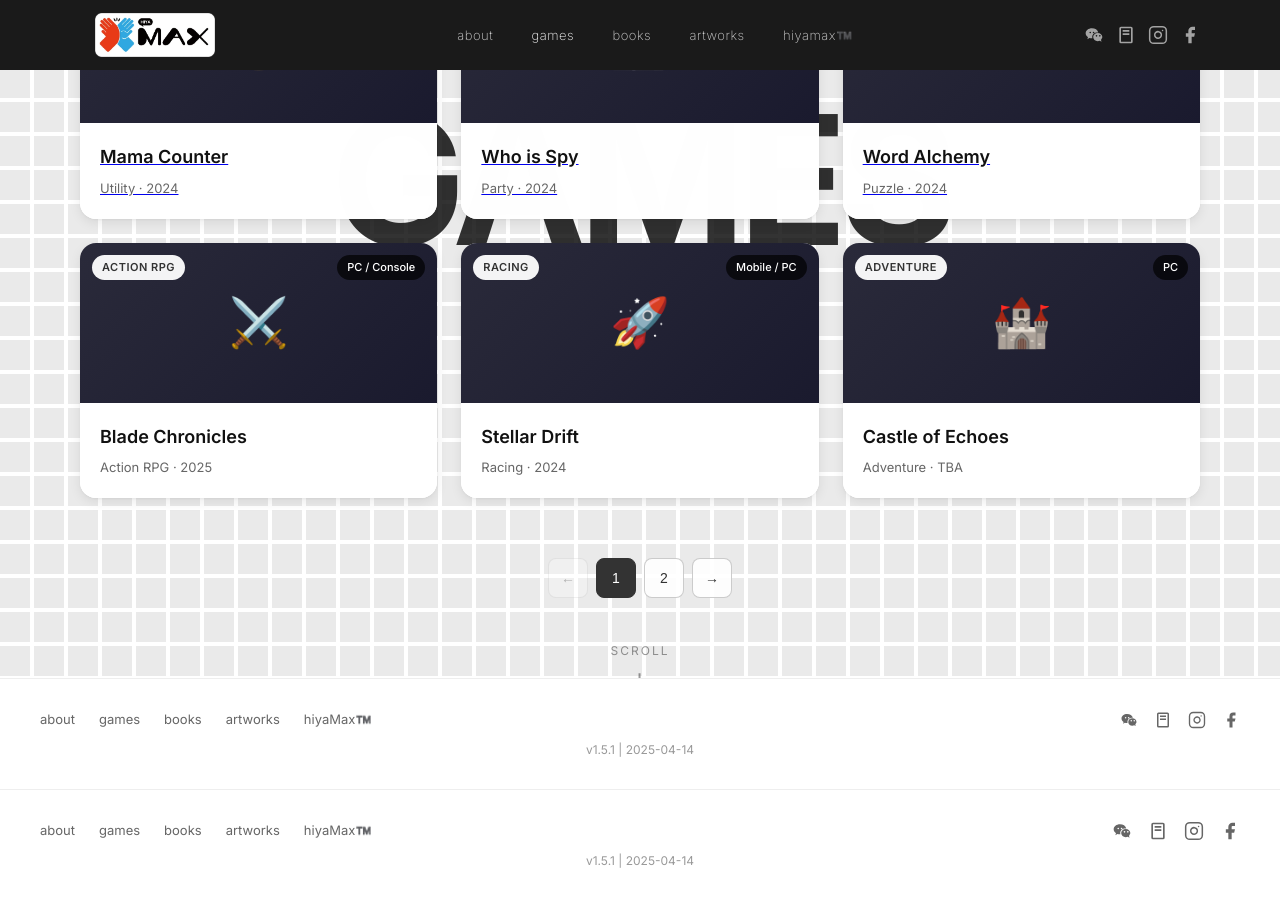
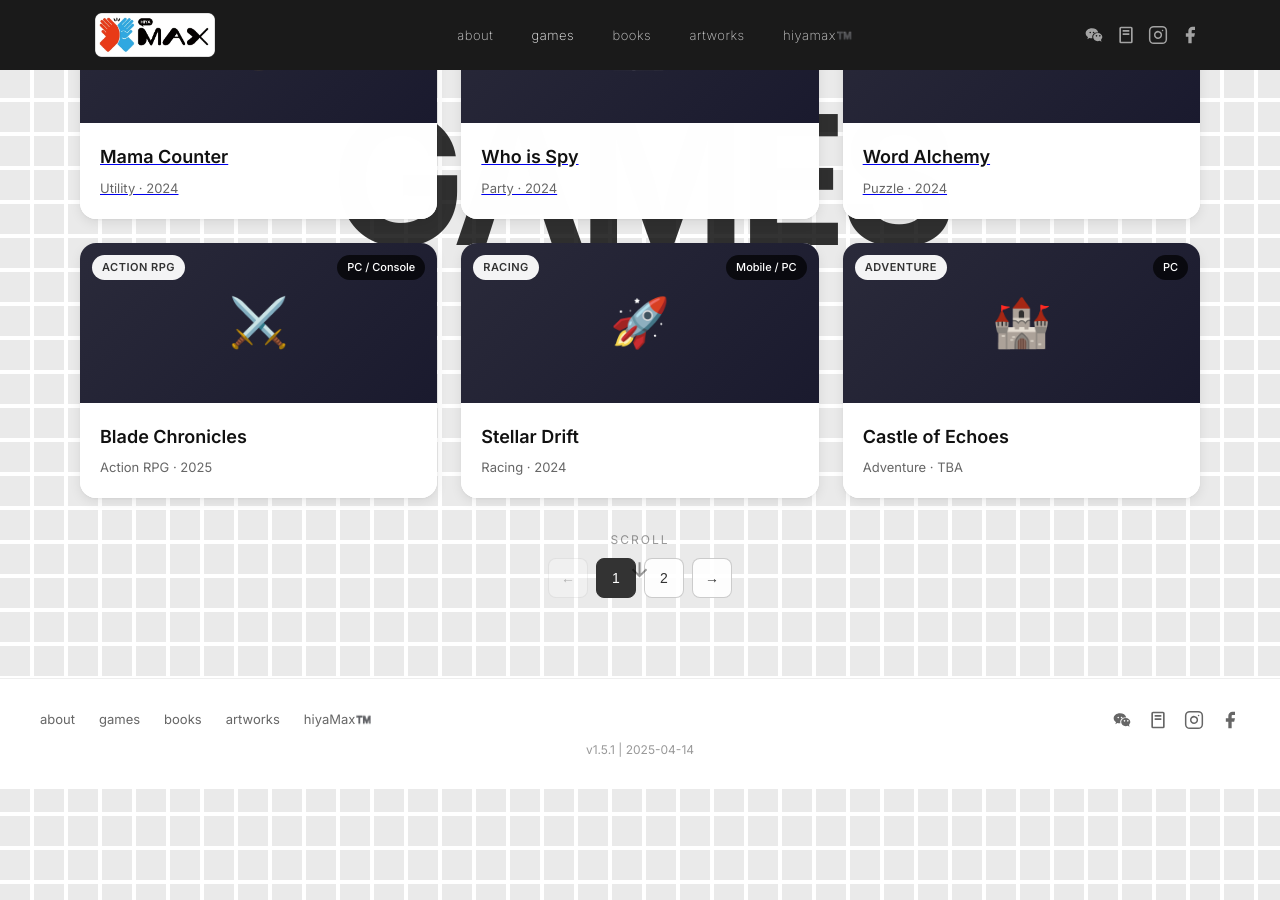
Before and after one commit to hiyaScott/hiyamax-home, a Jekyll site: the page built from games.html, in a window 1280 px wide and 900 px high, scrolled down 337 px. Built offline with Jekyll 4.4.1, drawn with Linux system fonts in a browser that asks for light colours.

Commit message:
Fix: remove duplicate footer from games list page

```diff
--- a/_layouts/games-list.html
+++ b/_layouts/games-list.html
@@ -60,34 +60,6 @@ layout: default
       <path d="M12 5v14M19 12l-7 7-7-7"/>
     </svg>
   </div>
-
-  <!-- Footer (Inside page-container so it's scrollable) -->
-  <footer class="footer">
-    <div class="footer-inner">
-      <nav class="footer-nav">
-        <a href="{{ '/' | relative_url }}">about</a>
-        <a href="{{ '/games/' | relative_url }}">games</a>
-        <a href="{{ '/books/' | relative_url }}">books</a>
-        <a href="{{ '/artworks/' | relative_url }}">artworks</a>
-        <a href="{{ '/hiyamax/' | relative_url }}">hiyaMax™️</a>
-      </nav>
-      <div class="footer-social">
-        <a href="#" class="footer-social-link" aria-label="WeChat">
-          <svg viewBox="0 0 24 24" fill="currentColor" width="18" height="18"><path d="M9.5 4C5.36 4 2 6.69 2 10c0 1.89 1.08 3.56 2.78 4.66L4 17l2.5-1.5c.89.31 1.87.5 2.91.5.23 0 .45-.02.67-.04-.14-.47-.22-.96-.22-1.46 0-3.04 2.68-5.5 6-5.5.46 0 .91.04 1.33.12C16.4 5.7 13.28 4 9.5 4zm-2 4a1 1 0 110 2 1 1 0 010-2zm4 0a1 1 0 110 2 1 1 0 010-2z"/><path d="M22 14.5c0-2.76-2.46-5-5.5-5S11 11.74 11 14.5s2.46 5 5.5 5c.87 0 1.69-.18 2.43-.5L21 20l-.57-1.94C20.73 16.78 22 15.73 22 14.5zm-7-.5a1 1 0 110-2 1 1 0 010 2zm4 0a1 1 0 110-2 1 1 0 010 2z"/></svg>
-        </a>
-        <a href="#" class="footer-social-link" aria-label="RedBook">
-          <svg viewBox="0 0 24 24" fill="currentColor" width="18" height="18"><path d="M6 2h12a2 2 0 012 2v16a2 2 0 01-2 2H6a2 2 0 01-2-2V4a2 2 0 012-2zm0 2v16h12V4H6zm2 2h8v2H8V6zm0 4h8v2H8v-2z"/></svg>
-        </a>
-        <a href="#" class="footer-social-link" aria-label="Instagram" target="_blank" rel="noopener">
-          <svg viewBox="0 0 24 24" fill="none" stroke="currentColor" stroke-width="1.8" stroke-linecap="round" stroke-linejoin="round" width="18" height="18"><rect x="2" y="2" width="20" height="20" rx="5"/><path d="M16 11.37A4 4 0 1112.63 8 4 4 0 0116 11.37z"/><line x1="17.5" y1="6.5" x2="17.51" y2="6.5"/></svg>
-        </a>
-        <a href="#" class="footer-social-link" aria-label="Facebook" target="_blank" rel="noopener">
-          <svg viewBox="0 0 24 24" fill="currentColor" width="18" height="18"><path d="M18 2h-3a5 5 0 00-5 5v3H7v4h3v8h4v-8h3l1-4h-4V7a1 1 0 011-1h3z"/></svg>
-        </a>
-      </div>
-    </div>
-    <div class="footer-version">v1.5.1 | 2025-04-14</div>
-  </footer>
 
 </div>
 
```
